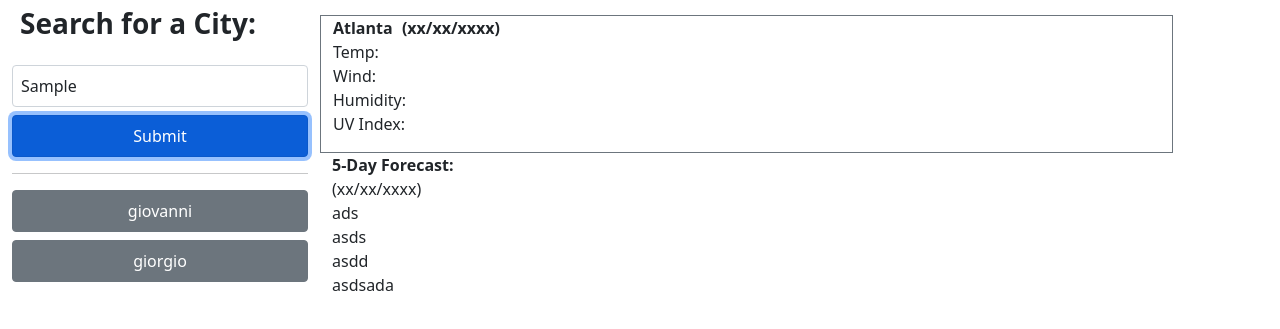
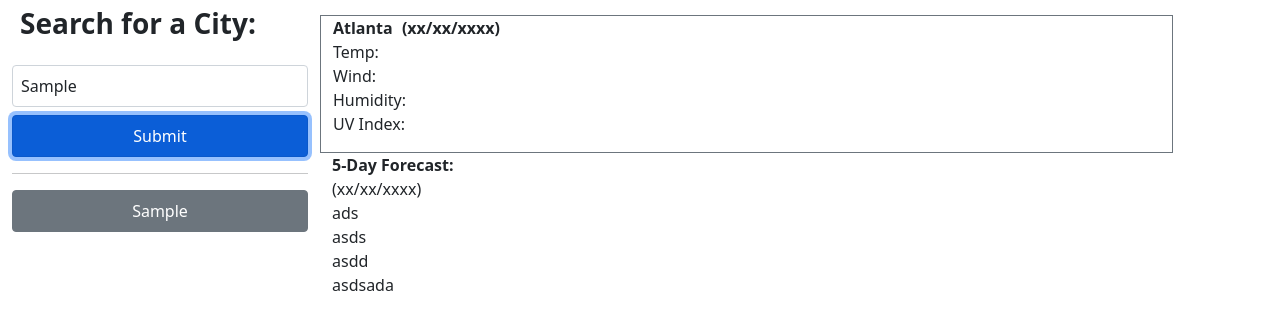
Before and after one commit to jaredinyaagha1/Weather-Dashboard, a plain HTML site: page index.html in a window 1280 px wide. Both pictures are taken after typing "Sample" into the empty fields and a click on the button "Submit". Shown: the part 89-418 px from the top of the page. Drawn offline with nearby package versions, Linux system fonts and the light colour scheme; no server answers.

Commit message:
added local storage button list creator

```diff
--- a/index.html
+++ b/index.html
@@ -27,10 +27,7 @@
           </div>
           <hr/>
           <div class="row">
-            <div class="col d-grid gap-2">
-                <button type="submit" class="p-2 btn btn-primary bg-secondary border-secondary">giovanni</button>
-                <button type="submit" class="p-2 btn btn-primary bg-secondary border-secondary">giorgio</button>
-            </div>
+            <div id="historyBlocks" class="col d-grid gap-2"></div>
           </div>
         </div>
 
@@ -49,7 +46,7 @@
           </div>
 
           <div class="row">
-            <div class="todayFC fw-bold">5-Day Forecast:</div>
+            <div class="fw-bold">5-Day Forecast:</div>
             <div class="row">
               <div id="dayOne" class="col">
                 <ul class="list-unstyled">
--- a/script.js
+++ b/script.js
@@ -3,15 +3,18 @@ var cityUrl = "api.openweathermap.org/data/2.5/weather?q="
 
 var searchBtn = $('#searchBtn');
 var searchBar = $('#searchBar');
+var historyBlocks = $('#historyBlocks')
 
 $(document).ready();
 
 function searchCity() {
     var input = searchBar.val();
-
+    inputVal = JSON.stringify(input);
+    localStorage.setItem(input, inputVal);
     if (input) {
         // console.log(input)
-        fetchCity(encodeURI(input));
+        // fetchCity(encodeURI(input));
+        createHistoryBlocks(input);
     }
 }
 
@@ -29,6 +32,29 @@ function fetchCity(input) {
 
 }
 
+function createToday() {}
+
+function createForecast() {}
+
+function createHistoryBlocks(input) {
+    var input = searchBar.val();
+    var cityHistory = JSON.parse(localStorage.getItem(input));
+    console.log(cityHistory);
+
+    if (input) {
+        var cityEl = document.createElement("BUTTON");
+        var historyNode = document.createTextNode(cityHistory);
+        cityEl.appendChild(historyNode);
+        cityEl.classList.add("p-2", "btn", "btn-primary", "bg-secondary", "border-secondary");
+        historyBlocks.append(cityEl);
+
+    }
+
+    else {
+        console.log("error");
+    };
+
+}
 
 searchBtn.on("click", searchCity);
 searchBar.on("keydown", function(event) {
```
